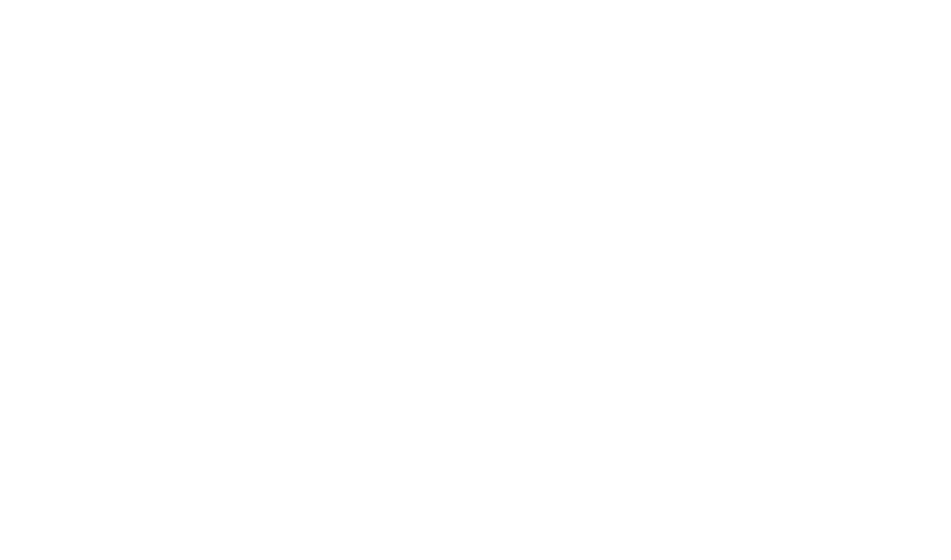
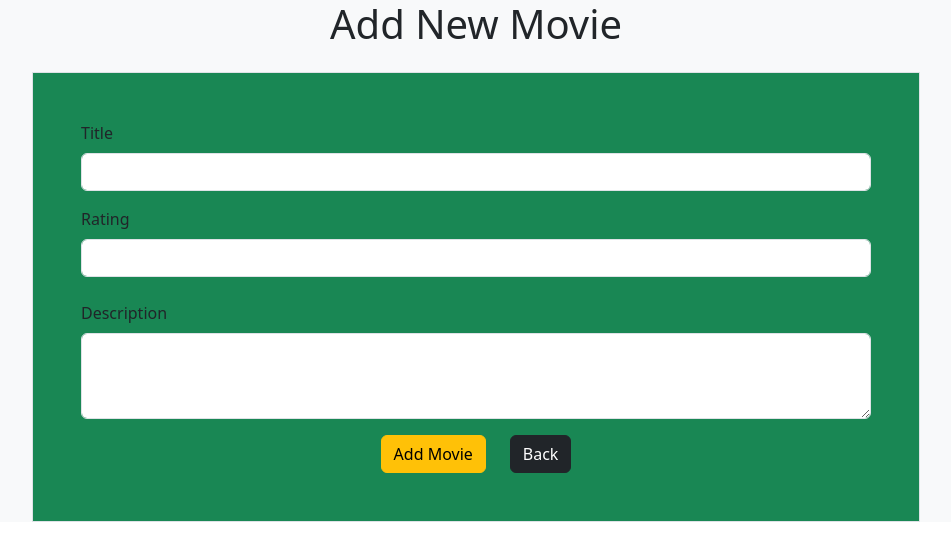
Before and after one commit to Mr-StrangerCoder/movie-collection, a React app: page /add in a window 1280 px wide. Before the commit this address had no page. Shown: the top 560 px of the page, without its empty margins (164-1115 px from the left). Built offline with nearby package versions, Linux system fonts and the light colour scheme; the HTML template or start-up script is replaced by a standard one.

Commit message:
add function in AddNewMovie.jsx

```diff
--- a/src/App.jsx
+++ b/src/App.jsx
@@ -2,19 +2,25 @@ import { useState } from 'react'
 import reactLogo from './assets/react.svg'
 import viteLogo from '/vite.svg'
 import './App.css'
+import moviesData from "./data";
 import MovieList from './componenets/MovieList'
 import { BrowserRouter, Route, Routes } from 'react-router-dom'
 import MovieDetails from './componenets/MovieDetails'
 import AddNewMovie from './componenets/AddNewMovie'
 
 function App() {
+  const [movies, setMovies] = useState(moviesData);
+  console.log(movies)
 
   return (
     <BrowserRouter>
       <Routes>
-        <Route path="/" element={<MovieList />}/>
-        <Route path='/AddNewMovie' element={<AddNewMovie/>}></Route>
-        <Route path='/movie/:id' element={<MovieDetails/>}></Route>
+        <Route path="/" element={<MovieList movies={movies} />} />
+        <Route
+          path="/add"
+          element={<AddNewMovie movies={movies} setMovies={setMovies} />}
+        />
+        <Route path='/movie/:id' element={<MovieDetails />}></Route>
       </Routes>
     </BrowserRouter>
   )
--- a/src/componenets/AddNewMovie.jsx
+++ b/src/componenets/AddNewMovie.jsx
@@ -1,36 +1,44 @@
 import React, { useState } from 'react'
 import { useNavigate } from "react-router-dom";
 
-
-const AddNewMovie = () => {
+const AddNewMovie = ({ movies, setMovies }) => {
     const navigate = useNavigate();
     const [title, setTitle] = useState()
     const [rating, setRating] = useState()
-    const[disc, setDisc] = useState('')
+    const [disc, setDisc] = useState('')
 
-        function AddMovie(){
+    const AddMovie = () => {
 
-        }
+        const newMovie = {
+            id: movies.length + 1,
+            title: title,
+            rating: rating,
+            description: disc
+        };
 
+        setMovies([...movies, newMovie]);
+
+        navigate('/');
+    };
 
 return (
-        <div className='container-fluid  bg-light p-5'>
-            <h1 className='text-center mb-5'>Add New Movie</h1>
+    <div className='container-fluid  bg-light px-5'>
+        <h1 className='text-center mb-4'>Add New Movie</h1>
         <div className='border p-5 w-75 mx-auto bg-success'>
             <div class="mb-3">
-                    <label for="exampleFormControlTitle" class="form-label">Title</label>
-                    <input type="text" class="form-control mb-3" id="exampleFormControlTitle" onChange={(e)=> setTitle(e.target.value)} />
+                <label htmlFor="exampleFormControlTitle" class="form-label">Title</label>
+                <input type="text" class="form-control mb-3" id="exampleFormControlTitle" onChange={(e) => setTitle(e.target.value)} />
 
-                    <label for="exampleFormControlRating" class="form-label">Rating</label>
-                    <input type="number" class="form-control mb-4" id="exampleFormControlRating" onChange={(e)=> setRating(Number(e.target.value))} />
+                <label htmlFor="exampleFormControlRating" class="form-label">Rating</label>
+                <input type="number" class="form-control mb-4" id="exampleFormControlRating" onChange={(e) => setRating(Number(e.target.value))} />
             </div>
             <div class="mb-3">
-                    <label for="exampleFormControlText" class="form-label">Description</label>
-                    <textarea class="form-control" onChange={(e)=> setDisc(e.target.value)} id="exampleFormControlText" rows="3"></textarea>
+                <label htmlFor="exampleFormControlText" class="form-label">Description</label>
+                <textarea class="form-control" onChange={(e) => setDisc(e.target.value)} id="exampleFormControlText" rows="3"></textarea>
             </div>
             <div className='text-center'>
                 <button type="button" class="btn btn-warning me-4" onClick={AddMovie}>Add Movie</button>
-                    <button type="button" onClick={()=>{navigate('/')}} class="btn btn-dark">Back</button>
+                <button type="button" onClick={() => { navigate('/') }} class="btn btn-dark">Back</button>
             </div>
 
         </div>
--- a/src/componenets/MovieDetails.jsx
+++ b/src/componenets/MovieDetails.jsx
@@ -16,9 +16,9 @@ const MovieDetails = () => {
 
       <h1 className="text-warning fw-bold">{movie.title}</h1>
       <hr className="text-white" />
-      <h5 className="text-danger">{'⭐'.repeat(movie.rating)}</h5>
+      <h5 className="text-danger">Rating: {'⭐'.repeat(movie.rating)}</h5>
       <div className="p-5">
-      <p className="text-danger fs-4">{movie.description}</p>
+      <p className="text-white fs-4">{movie.description}</p>
 
       </div>
        <button type="button" onClick={()=>{navigate('/')}} class="btn btn-dark">Back</button>
--- a/src/componenets/MovieList.jsx
+++ b/src/componenets/MovieList.jsx
@@ -1,9 +1,9 @@
 import React, { useState } from 'react'
-import data from '../data'
+// import data from '../data'
 import { Link } from 'react-router-dom'
 import { useNavigate } from "react-router-dom";
 
-const MovieList = () => {
+const MovieList = ({movies}) => {
     const navigate = useNavigate();
 
 
@@ -18,7 +18,7 @@ const MovieList = () => {
                     </tr>
                 </thead>
                 <tbody>
-                    {data.map((movie) => (
+                    {movies.map((movie) => (
                         <tr key={movie.id}>
                             <td>
                                 <Link style={{textDecoration:'none'}} to={`/movie/${movie.id}`}>{movie.title}</Link>
@@ -32,7 +32,7 @@ const MovieList = () => {
                 </tbody>
             </table>
             <button className='btn btn-primary' onClick={() => {
-                navigate('/AddNewMovie');
+                navigate('/add');
             }}>Add New Movie</button>
         </div>
     )
```
Lines whose indentation alone changed are shown as unchanged.
